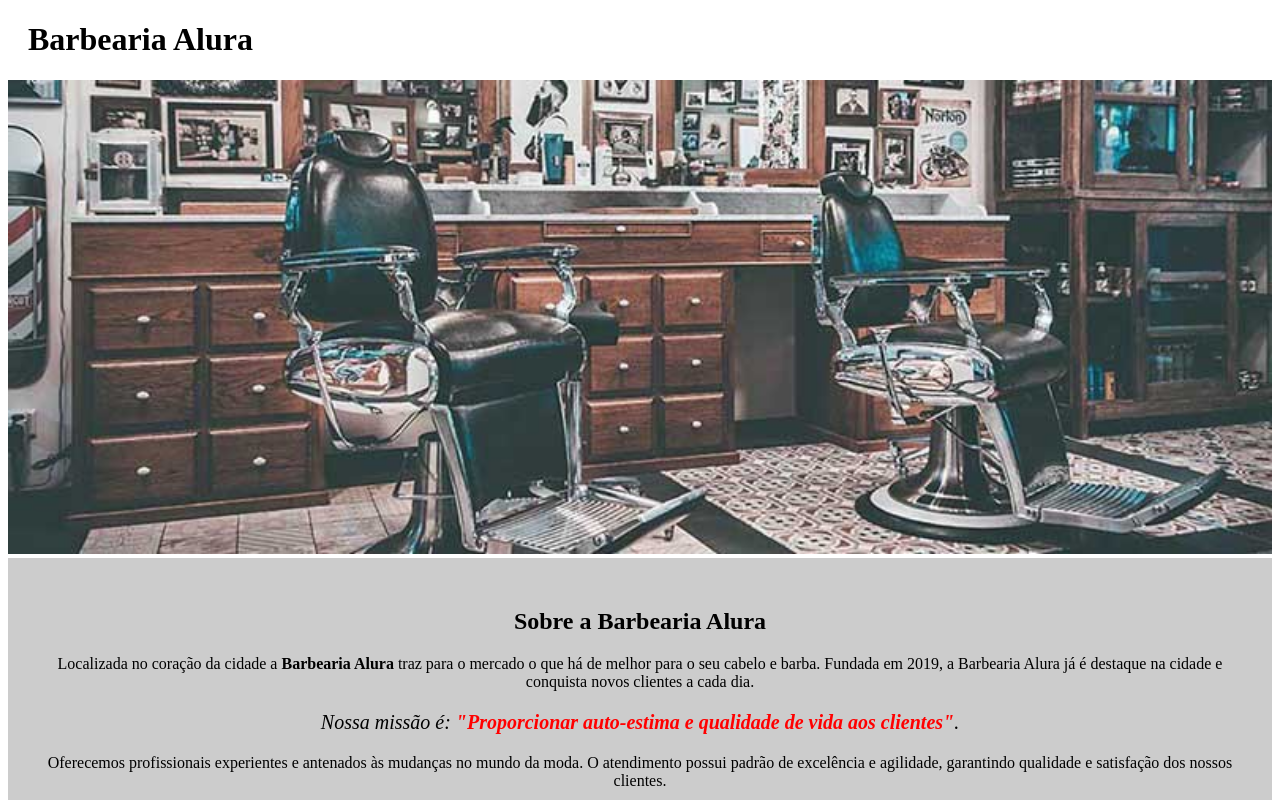
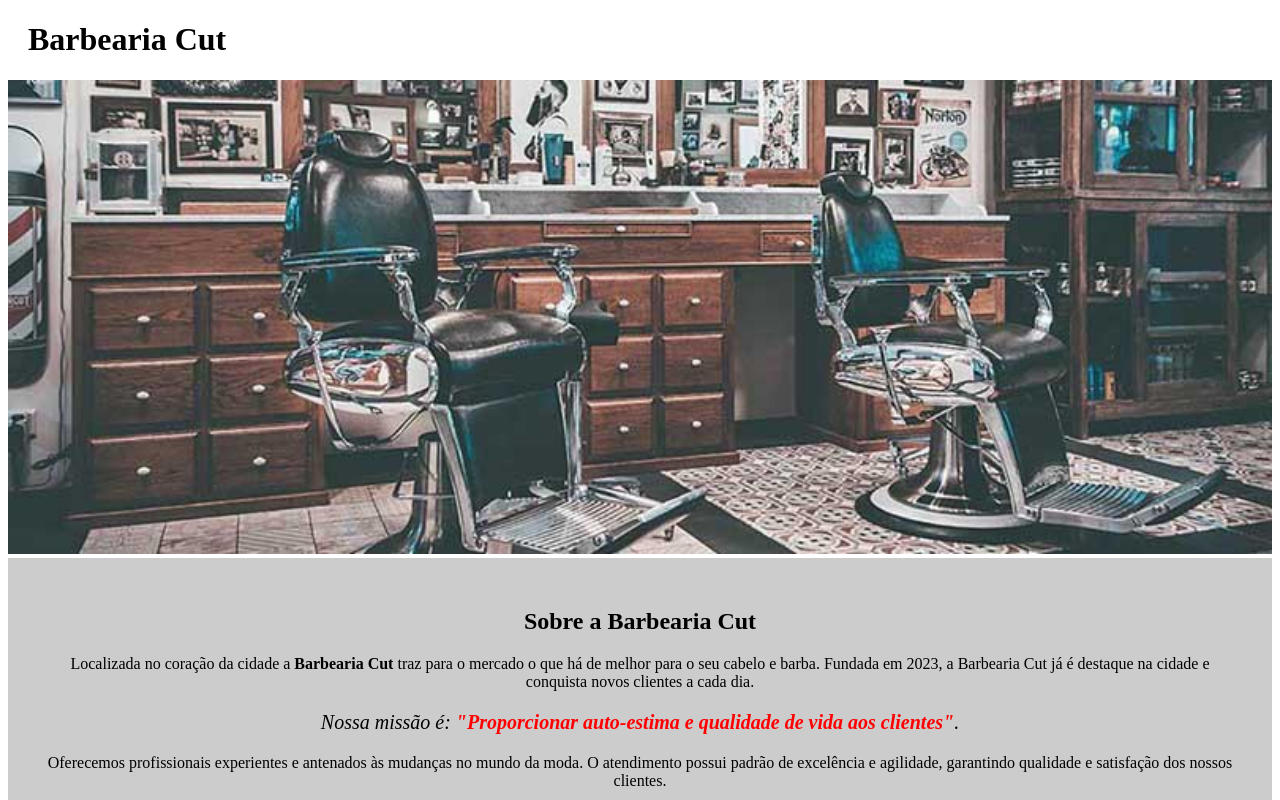
Before and after one commit to ninjasauryt/Html, a plain HTML site: page index.html in a window 1280 px wide. Shown: the top 800 px of the page. Drawn offline with Linux system fonts and the light colour scheme.

Commit message:
Add files via upload

```diff
--- a/index.html
+++ b/index.html
@@ -2,19 +2,19 @@
 <html lang="pt-br">
 	<head>
 		<meta charset="UTF-8">
-		<title>Barbearia Alura</title>
+		<title>Barbearia Cut</title>
 		<link rel="stylesheet" href="style.css">
 	</head>
 
 	<body>
 		<header>
-			<h1 class="titulo-principal">Barbearia Alura</h1>
+			<h1 class="titulo-principal">Barbearia Cut</h1>
 		</header>
 		<img id="banner" src="banner.jpg">
 		<div class="principal">
-			<h2 class="titulo-centralizado">Sobre a Barbearia Alura</h2>
+			<h2 class="titulo-centralizado">Sobre a Barbearia Cut</h2>
 
-			<p>Localizada no coração da cidade a <strong>Barbearia Alura</strong> traz para o mercado o que há de melhor para o seu cabelo e barba. Fundada em 2019, a Barbearia Alura já é destaque na cidade e conquista novos clientes a cada dia.</p>
+			<p>Localizada no coração da cidade a <strong>Barbearia Cut</strong> traz para o mercado o que há de melhor para o seu cabelo e barba. Fundada em 2023, a Barbearia Cut já é destaque na cidade e conquista novos clientes a cada dia.</p>
 
 			<p id="missao"><em>Nossa missão é: <strong>"Proporcionar auto-estima e qualidade de vida aos clientes"</strong>.</em></p>
 
```
Also changed, not shown: produtos.html (+1 -1 lines).
